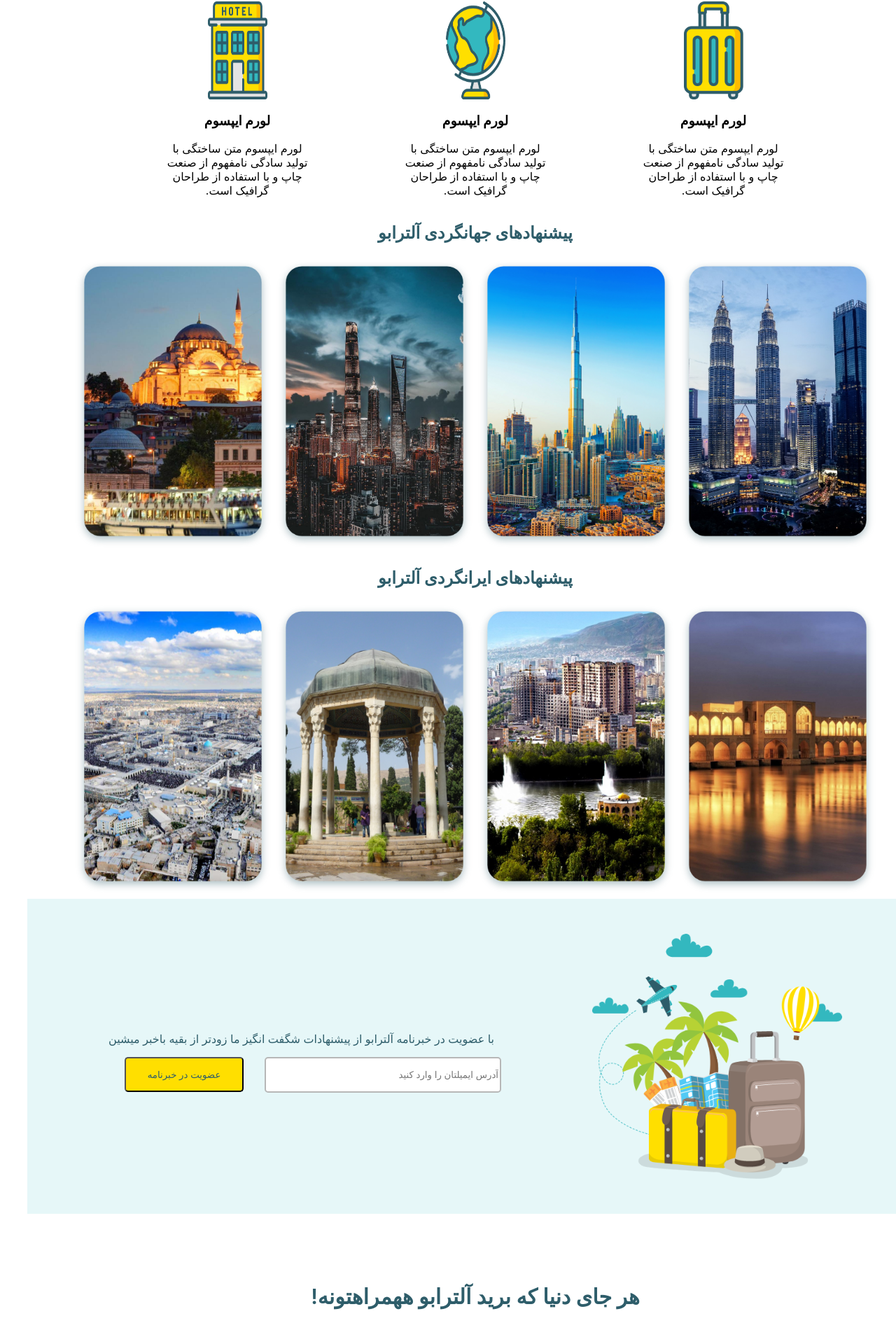
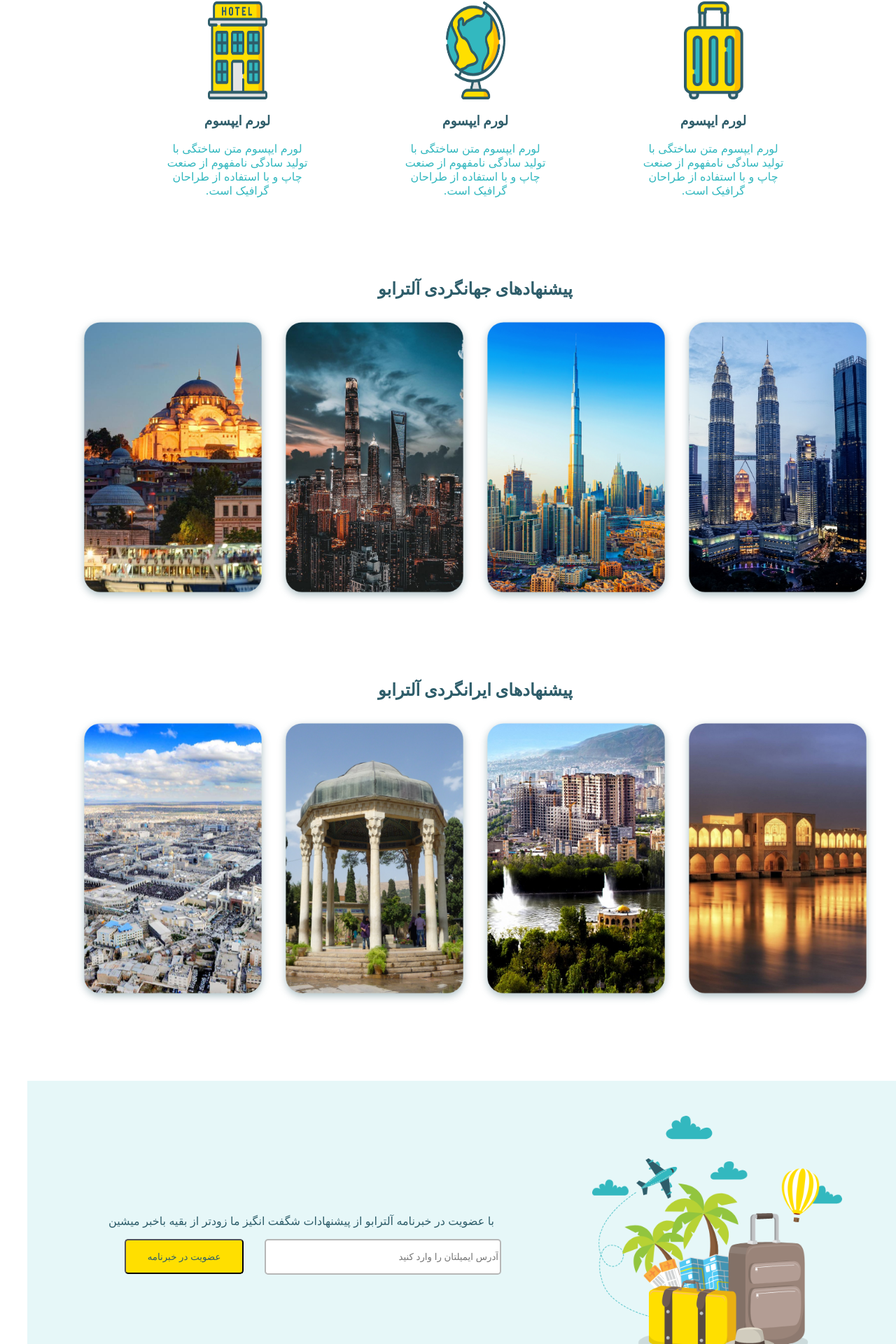
Before and after one commit to mohsen-pashootan/nahira-test-project, a React (Create React App) app: page / in a window 1280 px wide. Shown: the part 638-2558 px from the top of the page at 70% size. Built offline with nearby package versions, Linux system fonts and the light colour scheme.

Commit message:
a little margin between sections

```diff
--- a/src/components/newsletter/newsletter.css
+++ b/src/components/newsletter/newsletter.css
@@ -7,6 +7,7 @@
     align-items: center;
     justify-content: center;
     padding: 50px 0px 50px;
+    margin-top: 100px;
 }
 
 .newsletter img {
--- a/src/layouts/main/main.css
+++ b/src/layouts/main/main.css
@@ -109,12 +109,14 @@
 
 .article h3 {
     text-align: center;
+    color: #2E5D6A;
 }
 
 .article p {
     width: 220px;
     overflow: hidden;
     text-align: center;
+    color: #33B8BF;
 }
 
 .article img {
@@ -130,6 +132,7 @@
 .second-section h2 {
     color: #2E5D6A;
     text-align: center;
+    margin-top: 100px;
 }
 
 .tours-carousel {
@@ -153,6 +156,7 @@
 .third-section h2 {
     color: #2E5D6A;
     text-align: center;
+    margin-top: 100px;
 
 }
 
```
